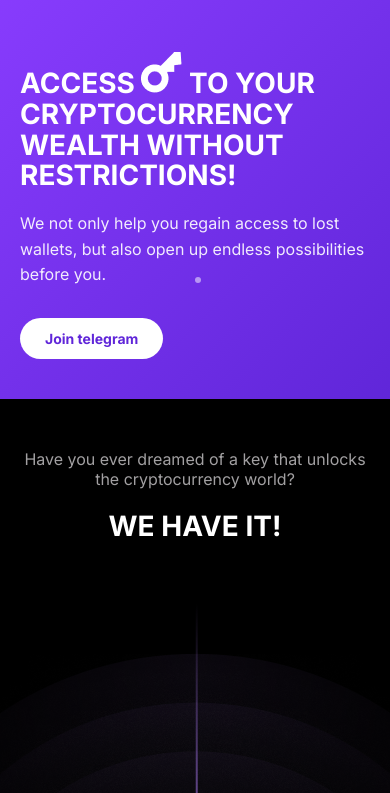
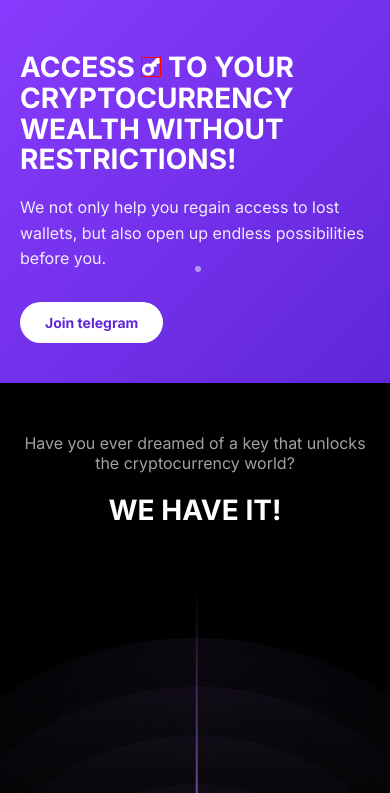
Before and after one commit to ansaralyh/BruteCrypto, a plain HTML site: page index.html in a window 390 px wide. Shown: the part 51-844 px from the top of the page. Drawn offline with Linux system fonts and the light colour scheme; a web font is replaced by a local one.

Commit message:
changes done

```diff
--- a/style.css
+++ b/style.css
@@ -428,6 +428,11 @@ nav {
         height: 200px;
         margin-top: 40px;
         margin-right: 200px;
+    }
+    .hero-content img{
+        border: 1px solid red;
+        width: 20px;
+        height: 20px;
     }
 
     .dream-question {
```
